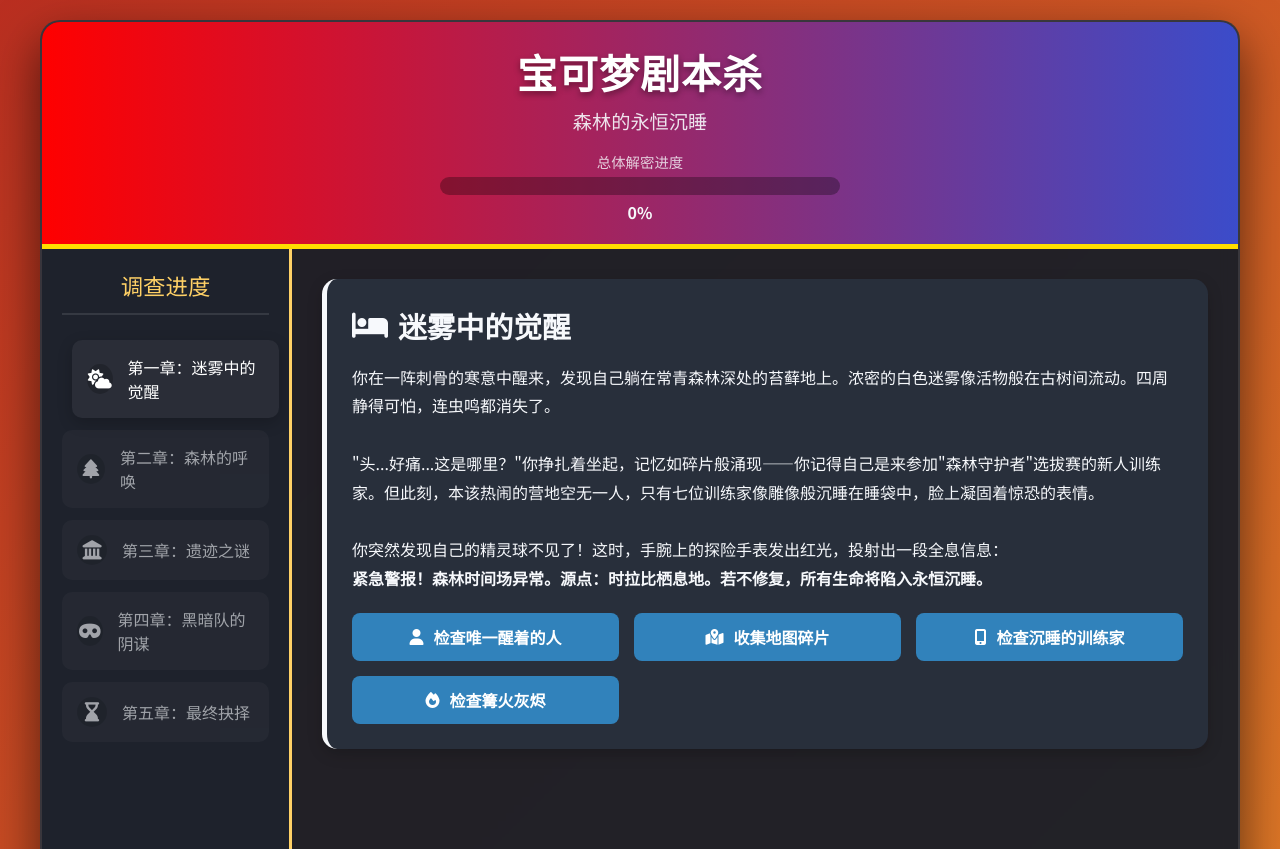
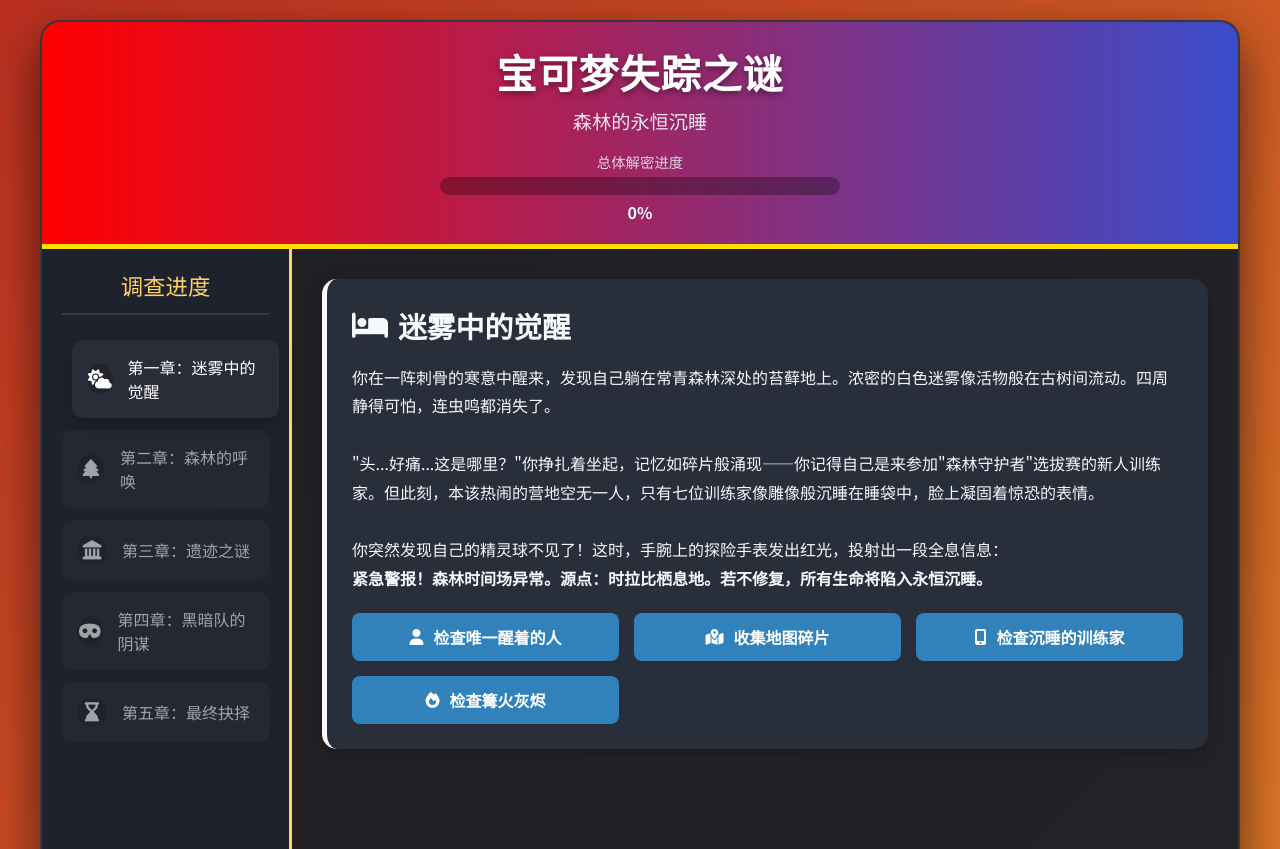
Before and after one commit to bbtu/bbtu.github.io, a plain HTML site: page pokemonGame20250710.html in a window 1280 px wide. Shown: the top 849 px of the page. Drawn offline with nearby package versions, Linux system fonts and the light colour scheme.

Commit message:
Update pokemonGame20250710.html

```diff
--- a/pokemonGame20250710.html
+++ b/pokemonGame20250710.html
@@ -199,7 +199,7 @@
 <body>
     <div class="game-container">
         <header class="game-header">
-            <h1 class="game-title">宝可梦剧本杀</h1>
+            <h1 class="game-title">宝可梦失踪之谜</h1>
             <p class="game-subtitle">森林的永恒沉睡</p>
             <div class="progress-container">
                 <div class="progress-bar-label">总体解密进度</div>
```
